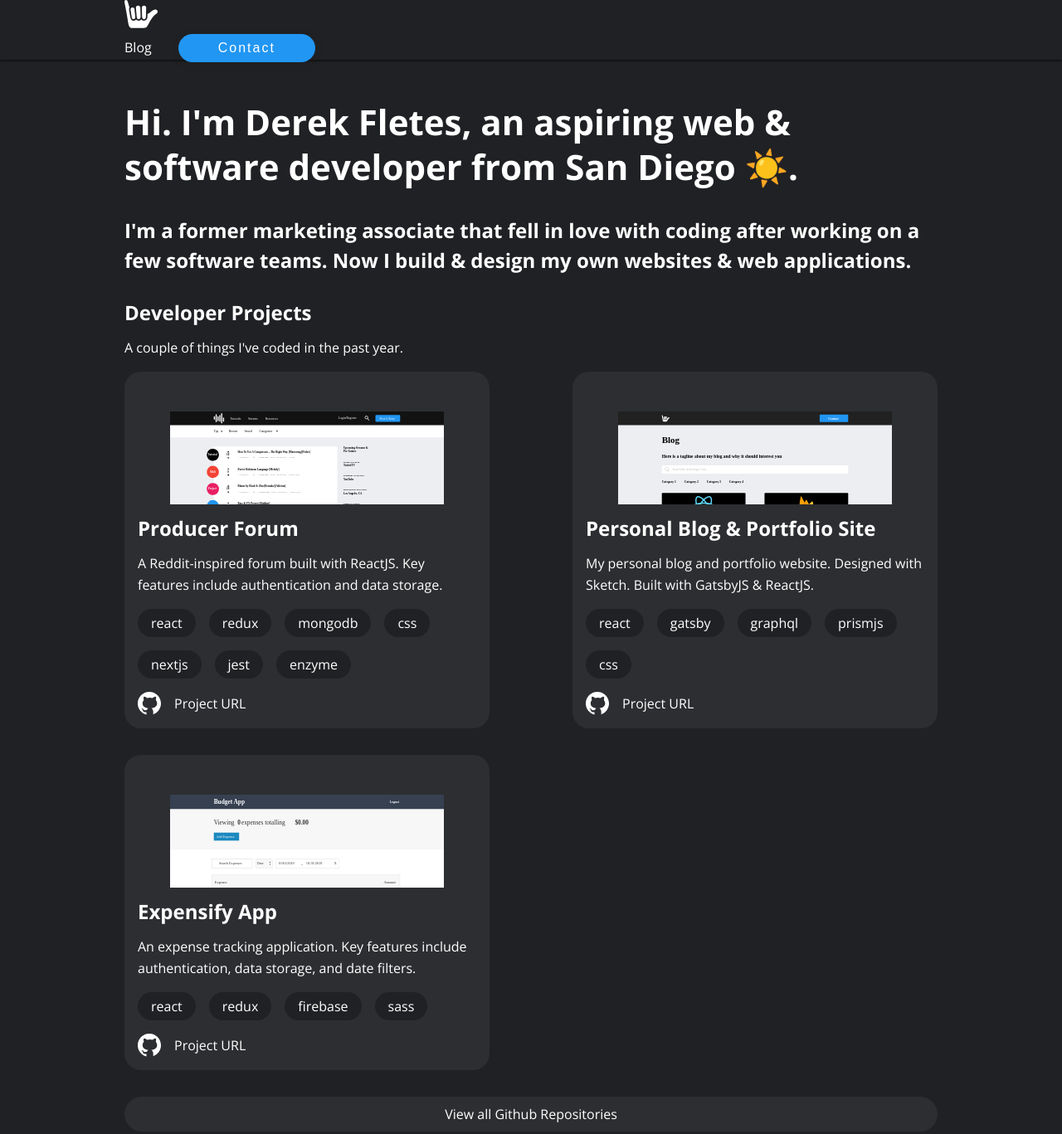
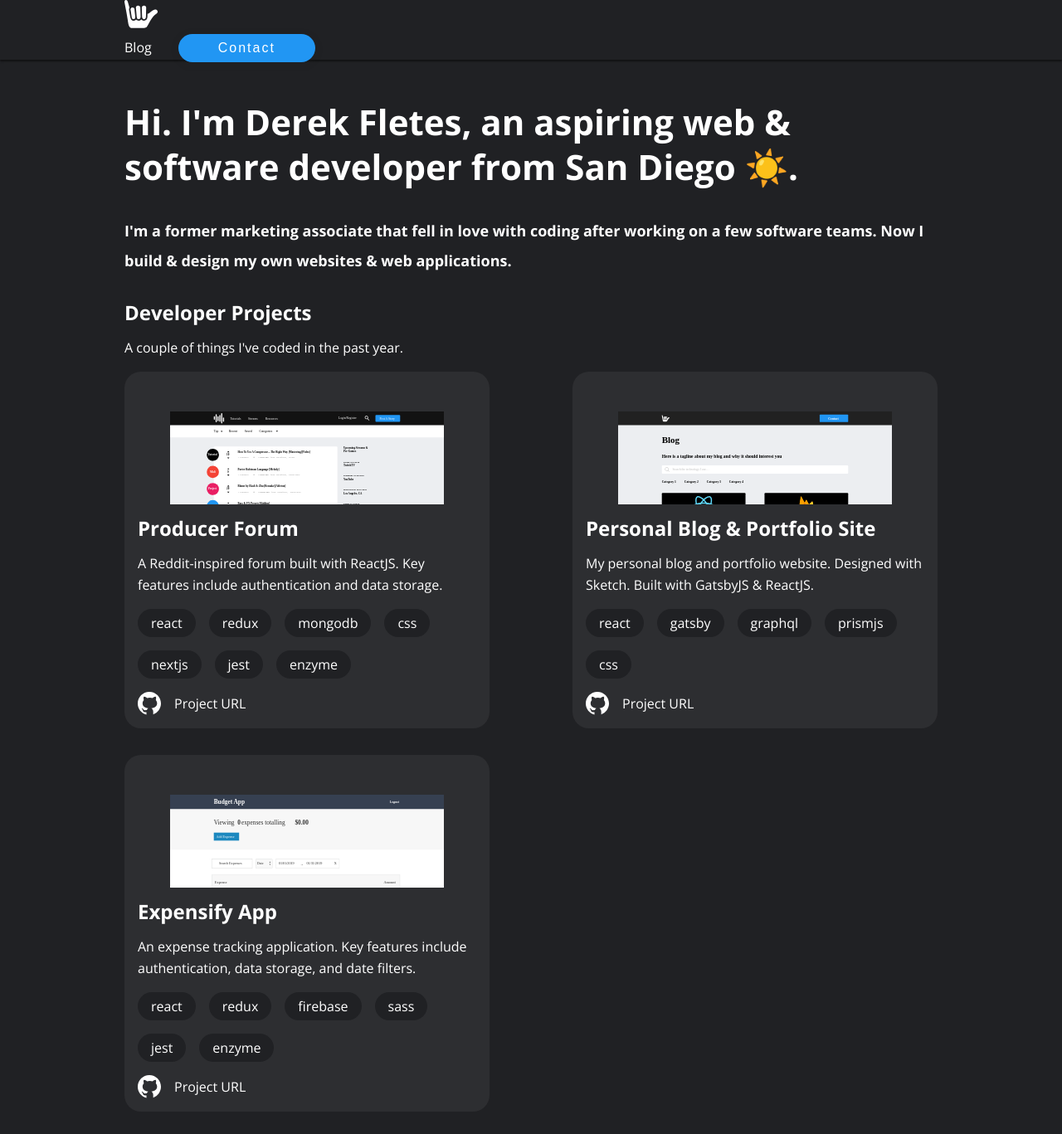
Before and after one commit to muggsy27/dfletes.com, a Gatsby site: page / in a window 1280 px wide. Shown: the top 1367 px of the page at 83% size. Built offline with nearby package versions, Linux system fonts and the light colour scheme; Gatsby itself is replaced by a stand-in of ours.

Commit message:
fixed header sizing

```diff
--- a/src/components/header/header.module.css
+++ b/src/components/header/header.module.css
@@ -12,7 +12,7 @@
 }
 
 .container h3 {
-  font-size: 24px;
+  font-size: 18px;
   line-height: 36px;
   margin: var(--m-size) 0;
   padding: 0;
@@ -35,8 +35,4 @@
   .container h1 {
     font-size: 32px;
   }
-
-  .container h3 {
-    font-size: 20px;
-  }
 }
--- a/src/pages/index.js
+++ b/src/pages/index.js
@@ -61,7 +61,7 @@ export default () => (
           <Description
             title="Expensify App"
             description="An expense tracking application. Key features include authentication, data storage, and date filters."
-            tags={['react', 'redux', 'firebase', 'sass']}
+            tags={['react', 'redux', 'firebase', 'sass', 'jest', 'enzyme']}
             github={true}
             githubLink={'https://github.com/muggsy27/expensify-app'}
             link="https://derek-react-course-expensify.herokuapp.com"
```
